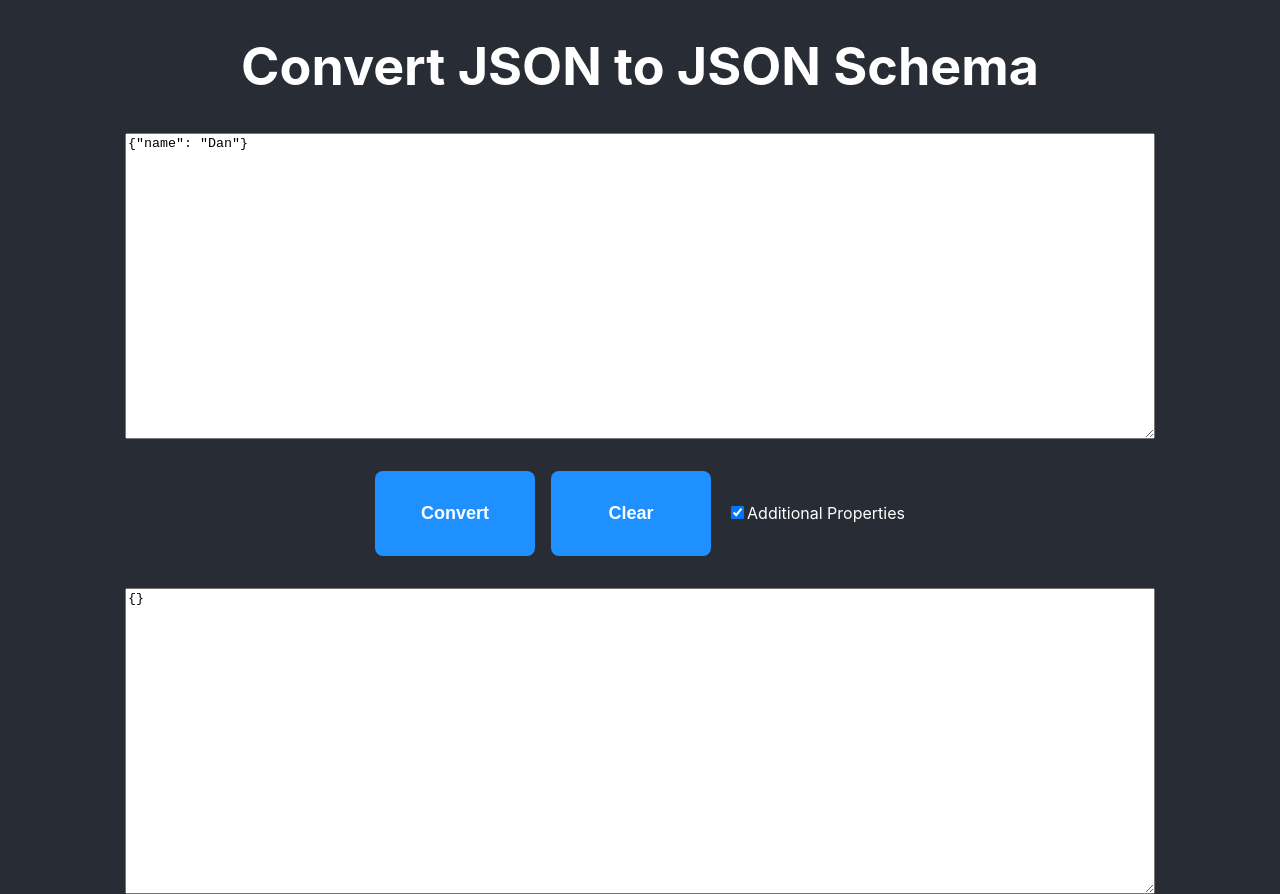
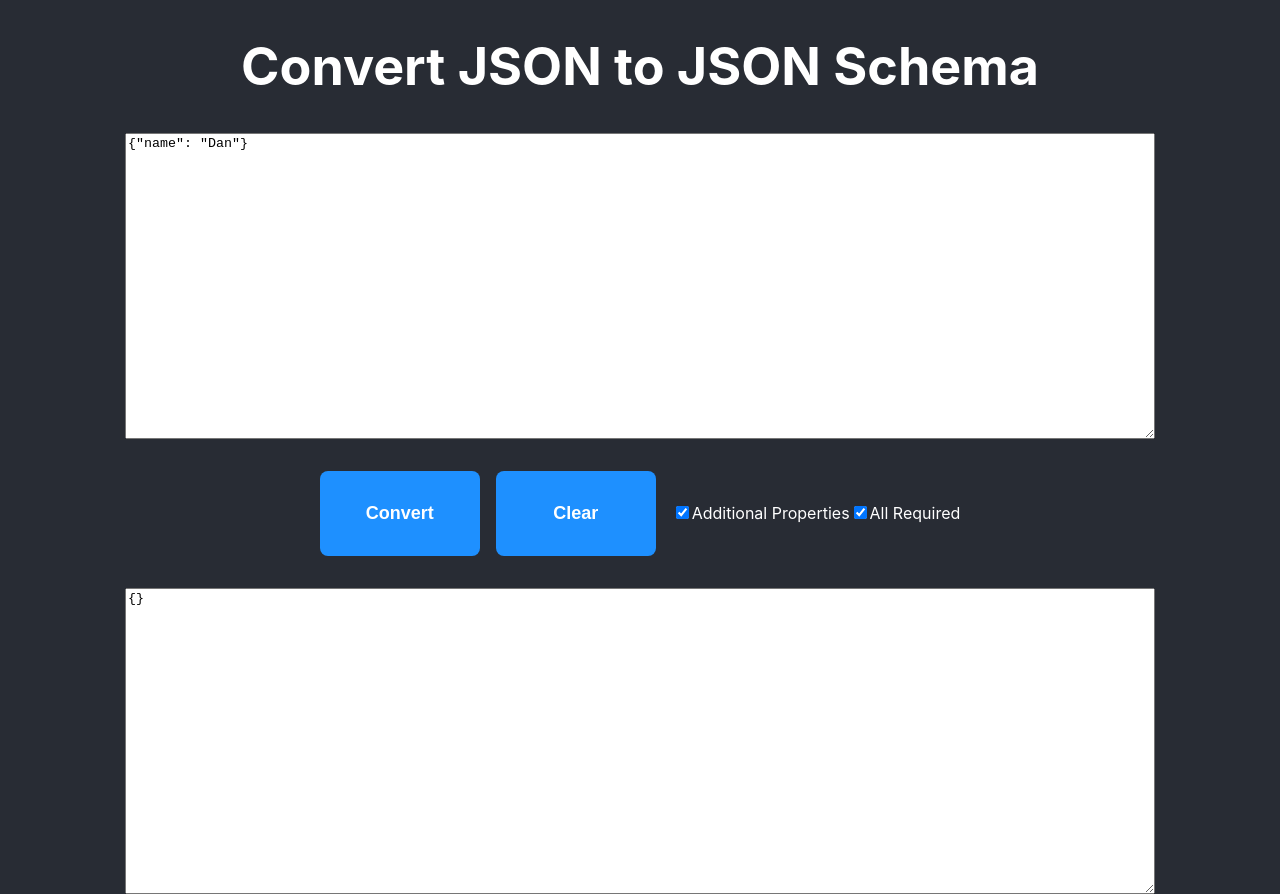
Before and after one commit to vijayyadav1002/json-schema-converter, a React (Create React App) app: page / in a window 1280 px wide. Built offline with nearby package versions, Linux system fonts and the light colour scheme.

Commit message:
Added required property

```diff
--- a/src/App.tsx
+++ b/src/App.tsx
@@ -5,13 +5,14 @@ import './App.css';
 
 function App(): JSX.Element {
     const [error, setError] = useState('');
+    const [required, setRequired] = useState(true);
     const [jsonInput, setJsonInput] = useState('{"name": "Dan"}');
     const [schemaInput, setSchemaInput] = useState('{}');
     const [isChecked, setIsChecked] = useState(true);
     const convertToSchema = (event: any) => {
         event && event.preventDefault();
         try {
-            const schema = toJsonSchema(JSON.parse(jsonInput));
+            const schema = toJsonSchema(JSON.parse(jsonInput), {required});
             if (isChecked) {
                 schema.additionalProperties = isChecked;
             }
@@ -38,6 +39,10 @@ function App(): JSX.Element {
                         <input type='checkbox' checked={isChecked} id='additional-properties' onChange={() => setIsChecked(!isChecked)}/>
                         <span>Additional Properties</span>
                     </label>
+                    <label htmlFor='all-required'>
+                        <input type='checkbox' checked={required} id='all-required' onChange={() => setRequired(!required)}/>
+                        <span>All Required</span>
+                    </label>
                 </div>
                 <textarea rows={20} cols={50} value={schemaInput}/>
             </header>
```
